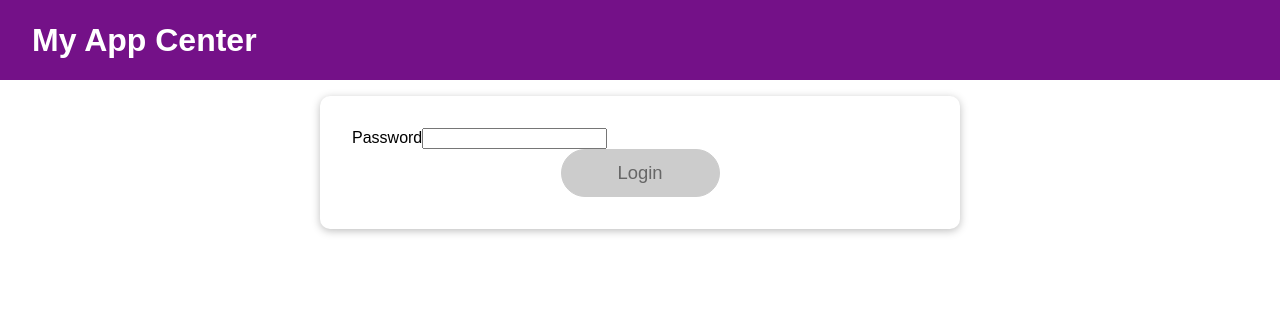
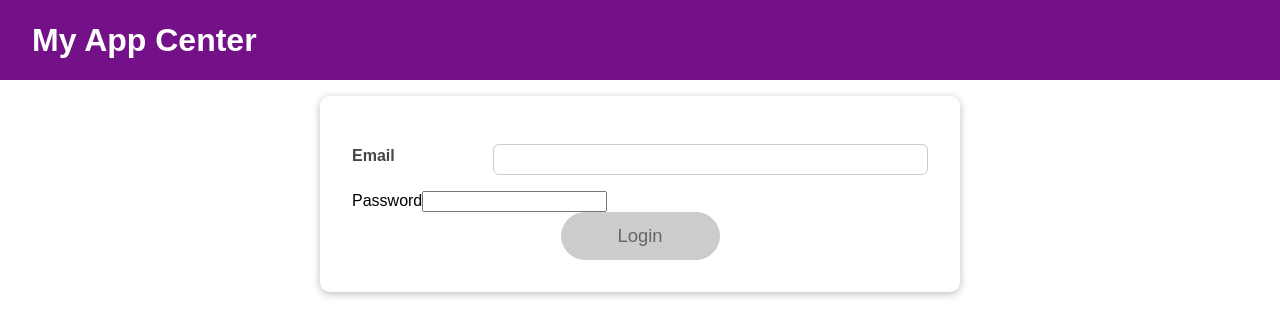
Before and after one commit to ShadrackAdwera/React-App, a React (Create React App) app: page / in a window 1280 px wide. Shown: the top 336 px of the page. Built offline with nearby package versions, Linux system fonts and the light colour scheme; the HTML template or start-up script is replaced by a standard one.

Commit message:
reuse input component for the email

```diff
--- a/src/components/Login/Login.js
+++ b/src/components/Login/Login.js
@@ -5,6 +5,7 @@
 import Card from '../UI/Card/Card';
 import classes from './Login.module.css';
 import Button from '../UI/Button/Button';
+import Input from '../UI/Input/Input';
 
 const initialState = {
   email: '',
@@ -90,7 +91,13 @@
   return (
     <Card className={classes.login}>
       <form onSubmit={submitHandler}>
-
+        <Input id='email'
+        label='Email'
+        type='email'
+        isValid={isEmailValid}
+        onBlur={validateEmailHandler}
+        onChange={emailChangeHandler}
+        value={emailState.email}/>
         <div
           className={`${classes.control} ${
             emailState.isPasswordValid === false ? classes.invalid : ''
```
